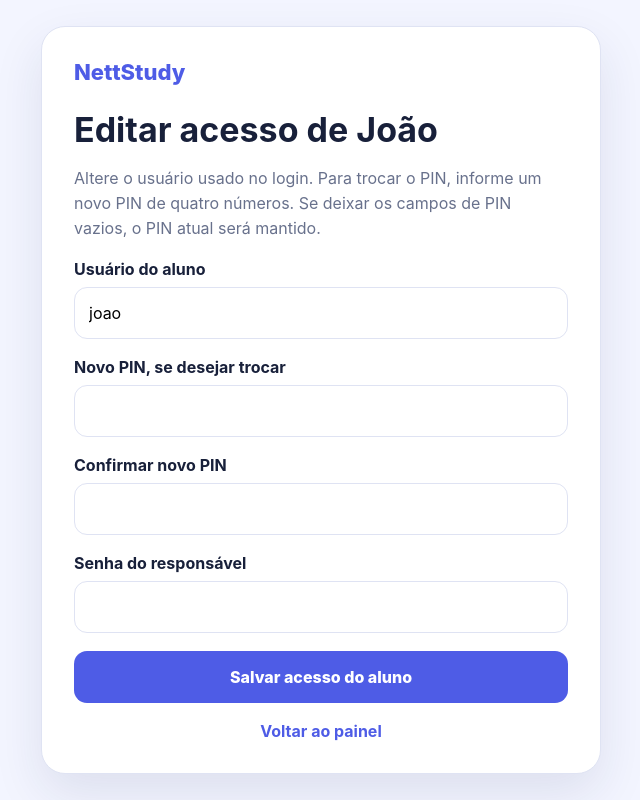
After one commit to NettoSantana/nettstudy, a Flask app: page /responsavel/alunos/1/acesso in a window 1280 px wide. The commit adds this page. Shown: the whole page, without its empty margins (319-959 px from the left). Run offline with Flask 3, Linux system fonts and the light colour scheme; the visitor is signed in with stand-in values (Sample User, id 1); data comes from the database, SQL or seed files in the repository.

Commit message:
Adiciona gerenciamento do acesso dos alunos

```diff
--- a/app.py
+++ b/app.py
@@ -1,6 +1,6 @@
 # Caminho completo: C:\Users\vlula\OneDrive\Área de Trabalho\Projetos Backup\NETTSTUDY\app.py
-# Data e hora do último recode: 19/09/2026 10:03 -03:00
-# Motivo da alteração: confirmar a redefinição do PIN e informar o usuário correto do aluno.
+# Data e hora do último recode: 19/09/2026 11:01 -03:00
+# Motivo da alteração: mostrar e permitir a edição segura do usuário e do PIN do aluno pelo responsável.
 
 import os
 from functools import wraps
@@ -96,6 +96,7 @@ from database import (
     criar_token_validacao_email,
     validar_email_por_token,
     aplicar_reset_pedagogico_unico,
+    atualizar_acesso_aluno_do_responsavel,
     registrar_consentimento_parental_para_aluno_existente,
 )
 
@@ -285,6 +286,7 @@ def registrar_rotas(app: Flask) -> None:
                         recuperacao["email"],
                         recuperacao["nome"],
                         link,
+                        recuperacao["alunos"],
                     )
                 except RuntimeError:
                     app.logger.exception("Falha ao enviar e-mail de recuperação.")
@@ -711,6 +713,7 @@ def registrar_rotas(app: Flask) -> None:
                 "nome_completo": aluno_registrado["nome_completo"],
                 "ano_escolar": aluno_registrado["ano_escolar"] or "Não informado",
                 "parentesco": aluno_registrado["parentesco"] or "Responsável",
+                "identificador": aluno_registrado["identificador"],
                 "principal": bool(aluno_registrado["principal"]),
                 "sequencia": resumo_dia["sequencia"],
                 "pontos": resumo_dia["pontos"],
@@ -728,6 +731,65 @@ def registrar_rotas(app: Flask) -> None:
             aluno=aluno, anamnese=anamnese_registro, resumo_dia=resumo_dia,
             reset_missao=reset_missao, perfil_pedagogico=perfil,
             relatorio=relatorio, limite_alunos=5,
+        )
+
+    @app.route("/responsavel/alunos/<int:aluno_id>/acesso", methods=["GET", "POST"])
+    @login_obrigatorio("responsavel")
+    def editar_acesso_aluno(aluno_id: int):
+        usuario_id = int(session["usuario_id"])
+        aluno = buscar_aluno_do_responsavel(
+            app.config["DATABASE_PATH"],
+            usuario_id,
+            aluno_id,
+        )
+        if not aluno:
+            flash("Aluno não encontrado para esta conta.", "erro")
+            return redirect(url_for("dashboard_responsavel"))
+
+        dados = {"usuario_aluno": aluno["identificador"]}
+        if request.method == "POST":
+            dados["usuario_aluno"] = request.form.get("usuario_aluno", "").strip().lower()
+            novo_pin = request.form.get("novo_pin", "").strip()
+            confirmar_pin = request.form.get("confirmar_pin", "").strip()
+            senha_responsavel = request.form.get("senha_responsavel", "")
+            usuario_responsavel = buscar_usuario_por_id(
+                app.config["DATABASE_PATH"],
+                usuario_id,
+            )
+
+            if not dados["usuario_aluno"]:
+                flash("Informe o usuário do aluno.", "erro")
+            elif novo_pin != confirmar_pin:
+                flash("A confirmação do novo PIN não confere.", "erro")
+            elif novo_pin and (not novo_pin.isdigit() or len(novo_pin) != 4):
+                flash("O novo PIN deve conter exatamente 4 números.", "erro")
+            elif not usuario_responsavel or not check_password_hash(
+                usuario_responsavel["senha_hash"],
+                senha_responsavel,
+            ):
+                flash("A senha do responsável está incorreta.", "erro")
+            else:
+                try:
+                    resultado = atualizar_acesso_aluno_do_responsavel(
+                        app.config["DATABASE_PATH"],
+                        usuario_id,
+                        aluno_id,
+                        dados["usuario_aluno"],
+                        novo_pin,
+                    )
+                except ValueError as erro:
+                    flash(str(erro), "erro")
+                else:
+                    mensagem = f"Usuário de {aluno['nome_exibicao']} atualizado."
+                    if resultado["pin_alterado"]:
+                        mensagem = f"Usuário e PIN de {aluno['nome_exibicao']} atualizados."
+                    flash(mensagem, "sucesso")
+                    return redirect(url_for("dashboard_responsavel", aluno_id=aluno_id))
+
+        return render_template(
+            "editar_acesso_aluno.html",
+            aluno=aluno,
+            dados=dados,
         )
 
     @app.route("/responsavel/alunos/novo", methods=["GET", "POST"])
--- a/templates/dashboard_responsavel.html
+++ b/templates/dashboard_responsavel.html
@@ -1,7 +1,7 @@
 <!--
 Caminho completo: C:\Users\vlula\OneDrive\Área de Trabalho\Projetos Backup\NETTSTUDY\templates\dashboard_responsavel.html
-Data e hora do último recode: 22/08/2026 01:23 -03:00
-Motivo da alteração: descrever o reset diário sem fixar uma quantidade única de matérias.
+Data e hora do último recode: 19/09/2026 11:01 -03:00
+Motivo da alteração: mostrar o usuário do aluno e permitir que o responsável edite o acesso.
 -->
 <!DOCTYPE html><html lang="pt-BR"><head><meta charset="UTF-8"><meta name="viewport" content="width=device-width,initial-scale=1"><title>NettStudy | Responsável</title><link rel="stylesheet" href="{{ url_for('static',filename='css/dashboard.css') }}"></head><body>
 <header class="topbar"><a class="brand" href="{{ url_for('dashboard_responsavel') }}">NettStudy</a><span>{{ responsavel.nome_completo if responsavel else usuario_logado }}</span><a class="button secondary" href="{{ url_for('notificacoes.configuracoes_notificacoes', aluno_id=aluno.id if aluno else none) }}">Notificações</a><a class="button secondary" href="{{ url_for('sair') }}">Sair</a></header>
@@ -63,6 +63,7 @@ Motivo da alteração: descrever o reset diário sem fixar uma quantidade única
 {% if aluno %}
 <p>PAINEL DO RESPONSÁVEL</p><h1>Progresso de {{ aluno.nome }}</h1>
 <div class="metrics"><div class="metric"><span>Sequência</span><strong>{{ aluno.sequencia }} dias</strong></div><div class="metric"><span>Pontos</span><strong>{{ aluno.pontos }}</strong></div><div class="metric"><span>Missão de hoje</span><strong>{{ aluno.progresso_dia }}%</strong></div></div>
+<section class="panel"><h2>Acesso de {{ aluno.nome }}</h2><p>Usuário para entrar: <strong>{{ aluno.identificador }}</strong></p><p class="texto-suave">O PIN atual não é exibido. Você pode manter o PIN ou criar um novo.</p><a class="button secondary" href="{{ url_for('editar_acesso_aluno', aluno_id=aluno.id) }}">Editar usuário ou PIN</a></section>
 <section class="panel"><h2>Atividades de hoje</h2>{% for item in aluno.atividades %}<div class="activity-row"><div><strong>{{ item.nome }}</strong><small>{{ item.progresso }}% concluído</small></div><span class="status">{{ item.status }}</span></div>{% endfor %}</section>
 <section class="panel"><h2>Avaliação inicial educacional de {{ aluno.nome }}</h2>{% if anamnese %}<p>Concluída. O perfil inicial deste aluno está registrado.</p><a class="button secondary" href="{{ url_for('anamnese',aluno_id=aluno.id) }}">Revisar avaliação</a>{% else %}<p>Cada aluno precisa de uma avaliação inicial educacional própria.</p><a class="button" href="{{ url_for('anamnese',aluno_id=aluno.id) }}">Preencher avaliação</a>{% endif %}</section>
 {% if perfil_pedagogico %}<section class="panel perfil-resumo"><div><p>PERFIL PEDAGÓGICO</p><h2>{{ perfil_pedagogico.faixa_desenvolvimento }}</h2><span class="texto-suave">{% if perfil_pedagogico.fase=='diagnostico' %}Diagnóstico silencioso: {{ perfil_pedagogico.dias_restantes_diagnostico }} dia(s) restante(s).{% else %}Trilha adaptativa ativa.{% endif %}</span></div><div class="niveis-resumo"><span>Matemática <strong>Nível {{ perfil_pedagogico.nivel_matematica }}</strong></span><span>Português <strong>Nível {{ perfil_pedagogico.nivel_portugues }}</strong></span><span>Leitura <strong>Nível {{ perfil_pedagogico.nivel_leitura }}</strong></span></div><a class="button secondary" href="{{ url_for('perfil_pedagogico',aluno_id=aluno.id) }}">Ver habilidades e evolução</a></section>{% endif %}
--- /dev/null
+++ b/templates/editar_acesso_aluno.html
@@ -0,0 +1,71 @@
+<!--
+Caminho completo: C:\Users\vlula\OneDrive\Área de Trabalho\Projetos Backup\NETTSTUDY\templates\editar_acesso_aluno.html
+Data e hora do último recode: 19/09/2026 11:01 -03:00
+Motivo da alteração: permitir que o responsável edite o usuário e defina um novo PIN para o aluno.
+-->
+<!doctype html>
+<html lang="pt-BR">
+<head>
+    <meta charset="utf-8">
+    <meta name="viewport" content="width=device-width,initial-scale=1">
+    <title>NettStudy | Editar acesso do aluno</title>
+    <style>
+        *{box-sizing:border-box}
+        body{margin:0;min-height:100vh;background:#f3f5ff;color:#18203a;font-family:Inter,Arial,sans-serif}
+        .pagina{min-height:100vh;display:grid;place-items:center;padding:24px}
+        .card{width:min(100%,560px);background:#fff;border:1px solid #dfe3f3;border-radius:24px;padding:32px;box-shadow:0 20px 50px rgba(30,43,90,.1)}
+        .marca{color:#4e5ce6;font-size:22px;font-weight:800;text-decoration:none}
+        h1{margin:24px 0 8px;font-size:34px}
+        .nota{color:#68718c;line-height:1.55}
+        .campo{display:grid;gap:8px;margin:18px 0}
+        .campo label{font-weight:700}
+        .campo input{width:100%;min-height:52px;border:1px solid #dfe3f3;border-radius:13px;padding:12px 14px;font:inherit;font-size:16px}
+        .botao{width:100%;min-height:52px;border:0;border-radius:13px;background:#4e5ce6;color:#fff;font:inherit;font-weight:800;cursor:pointer}
+        .voltar{display:block;margin-top:18px;text-align:center;color:#4e5ce6;font-weight:700;text-decoration:none}
+        .flash{padding:13px;border-radius:12px;margin:16px 0;background:#fff0f0;color:#9f2525}
+        .flash.sucesso{background:#eaf8ef;color:#24643a}
+        @media(max-width:560px){.pagina{padding:14px;place-items:start center}.card{padding:24px 20px;margin-top:10px}h1{font-size:30px}}
+    </style>
+</head>
+<body>
+<main class="pagina">
+    <section class="card">
+        <a class="marca" href="{{ url_for('dashboard_responsavel', aluno_id=aluno.id) }}">NettStudy</a>
+        <h1>Editar acesso de {{ aluno.nome_exibicao }}</h1>
+        <p class="nota">Altere o usuário usado no login. Para trocar o PIN, informe um novo PIN de quatro números. Se deixar os campos de PIN vazios, o PIN atual será mantido.</p>
+
+        {% with mensagens=get_flashed_messages(with_categories=true) %}
+            {% for categoria,mensagem in mensagens %}
+                <div class="flash {{ categoria }}">{{ mensagem }}</div>
+            {% endfor %}
+        {% endwith %}
+
+        <form method="post">
+            <div class="campo">
+                <label for="usuario_aluno">Usuário do aluno</label>
+                <input id="usuario_aluno" name="usuario_aluno" value="{{ dados.usuario_aluno }}" autocapitalize="none" autocomplete="off" spellcheck="false" required>
+            </div>
+
+            <div class="campo">
+                <label for="novo_pin">Novo PIN, se desejar trocar</label>
+                <input id="novo_pin" name="novo_pin" type="password" inputmode="numeric" pattern="[0-9]{4}" maxlength="4" autocomplete="new-password">
+            </div>
+
+            <div class="campo">
+                <label for="confirmar_pin">Confirmar novo PIN</label>
+                <input id="confirmar_pin" name="confirmar_pin" type="password" inputmode="numeric" pattern="[0-9]{4}" maxlength="4" autocomplete="new-password">
+            </div>
+
+            <div class="campo">
+                <label for="senha_responsavel">Senha do responsável</label>
+                <input id="senha_responsavel" name="senha_responsavel" type="password" autocomplete="current-password" required>
+            </div>
+
+            <button class="botao" type="submit">Salvar acesso do aluno</button>
+        </form>
+
+        <a class="voltar" href="{{ url_for('dashboard_responsavel', aluno_id=aluno.id) }}">Voltar ao painel</a>
+    </section>
+</main>
+</body>
+</html>
```
Also changed, not shown: database.py (+110 -2 lines), modules/email_service.py (+24 -5 lines), templates/redefinir_acesso.html (+3 -3 lines).
